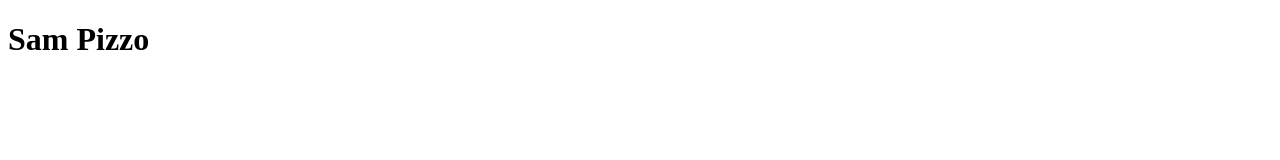
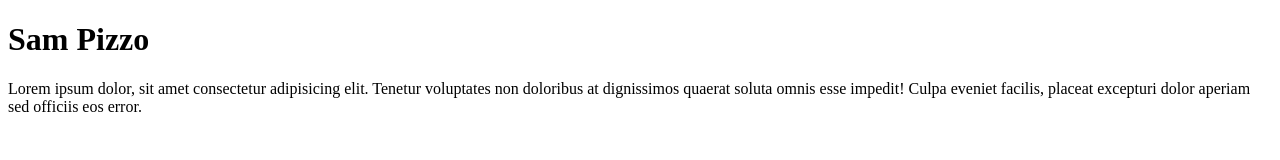
Before and after one commit to sampizzo/sampizzo, a plain HTML site: page index.html in a window 1280 px wide. Drawn offline with Linux system fonts and the light colour scheme.

Commit message:
added some p lorem ipsum

```diff
--- a/index.html
+++ b/index.html
@@ -2,13 +2,12 @@
 <html lang="en-us">
 
 <head>
-  <meta charset="UTF-8">
   <title>Sam Pizzo Portfolio</title>
-  <!-- <link rel="stylesheet" href="style.css"> -->
 </head>
 
 <body>
   <h1>Sam Pizzo</h1>
+  <p>Lorem ipsum dolor, sit amet consectetur adipisicing elit. Tenetur voluptates non doloribus at dignissimos quaerat soluta omnis esse impedit! Culpa eveniet facilis, placeat excepturi dolor aperiam sed officiis eos error.</p>
 </body>
 
 </html>
```
